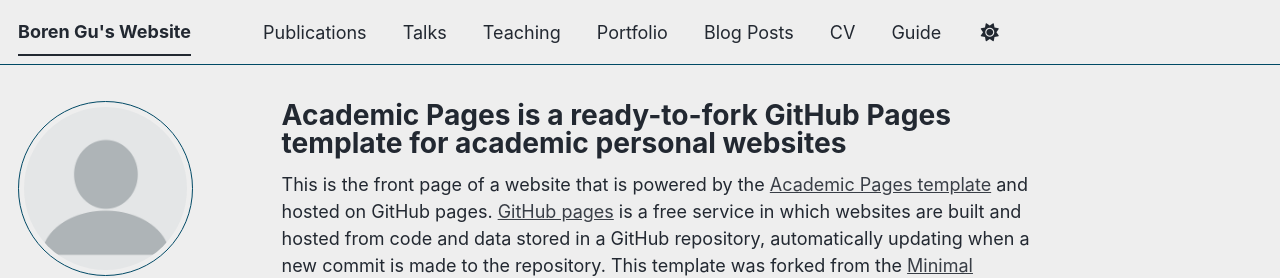
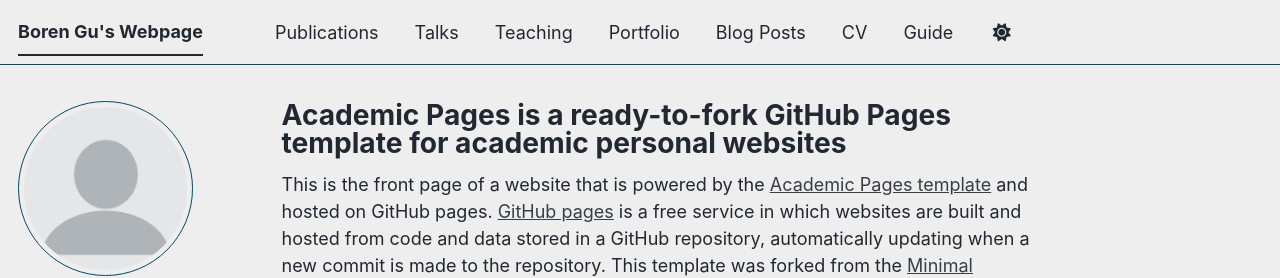
Before and after one commit to BorenGu/borengu_com, a Jekyll site: the page built from _pages/about.md, in a window 1280 px wide. Shown: the top 278 px of the page. Built offline with Jekyll 4.4.1, drawn with Linux system fonts in a browser that asks for light colours; a script bundle is joined from its source files by our own code; library files that are not in the unit come from our copies.

Commit message:
Update site title from 'Website' to 'Webpage'

```diff
--- a/_config.yml
+++ b/_config.yml
@@ -4,7 +4,7 @@
 # Basic Site Settings
 locale                   : "en-US"
 site_theme               : "air"
-title                    : "Boren Gu's Website"
+title                    : "Boren Gu's Webpage"
 title_separator          : "-"
 name                     : &name "Boren Gu"
 description              : &description "QECer @ AG Eisert."
```
